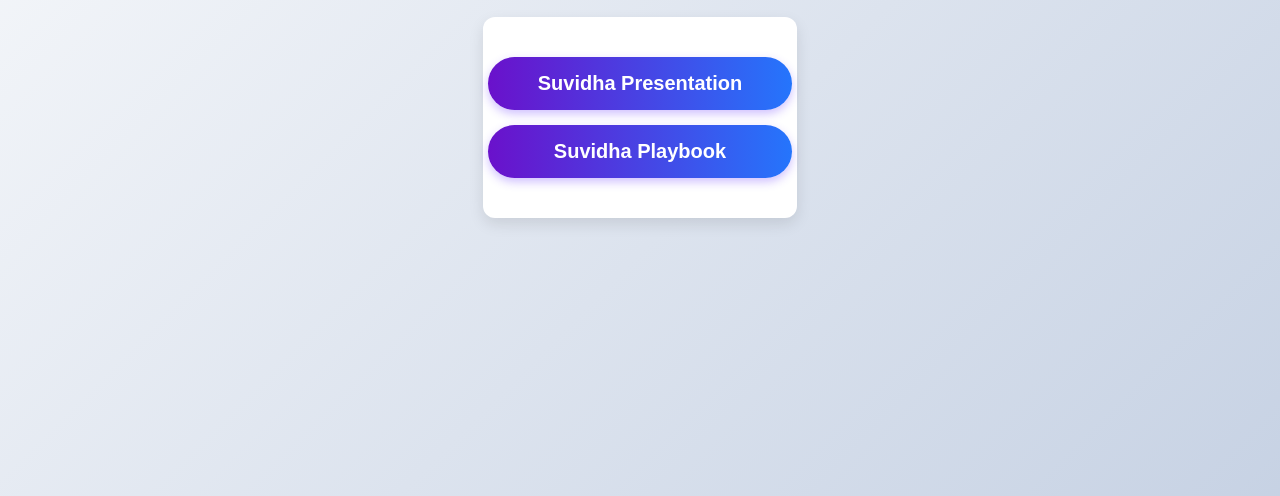
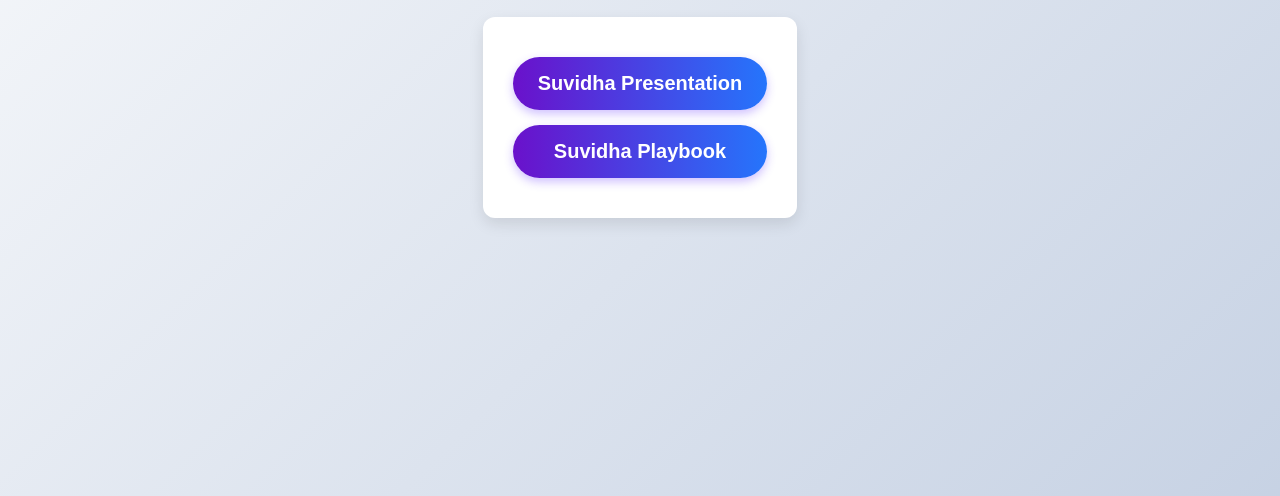
Before and after one commit to rushikesh-sandnetwork/suvidha_1, a plain HTML site: page index.html in a window 1280 px wide. Shown: the part 148-644 px from the top of the page. Drawn offline with Linux system fonts and the light colour scheme.

Commit message:
global css changed

```diff
--- a/index.html
+++ b/index.html
@@ -5,6 +5,12 @@
     <meta name="viewport" content="width=device-width, initial-scale=1.0" />
     <title>Suvidha</title>
     <style>
+       /* Global Reset */
+      * {
+        box-sizing: border-box;
+        margin: 0;
+        padding: 0;
+      }
       body {
         font-family: "Poppins", sans-serif;
         margin: 0;
```
